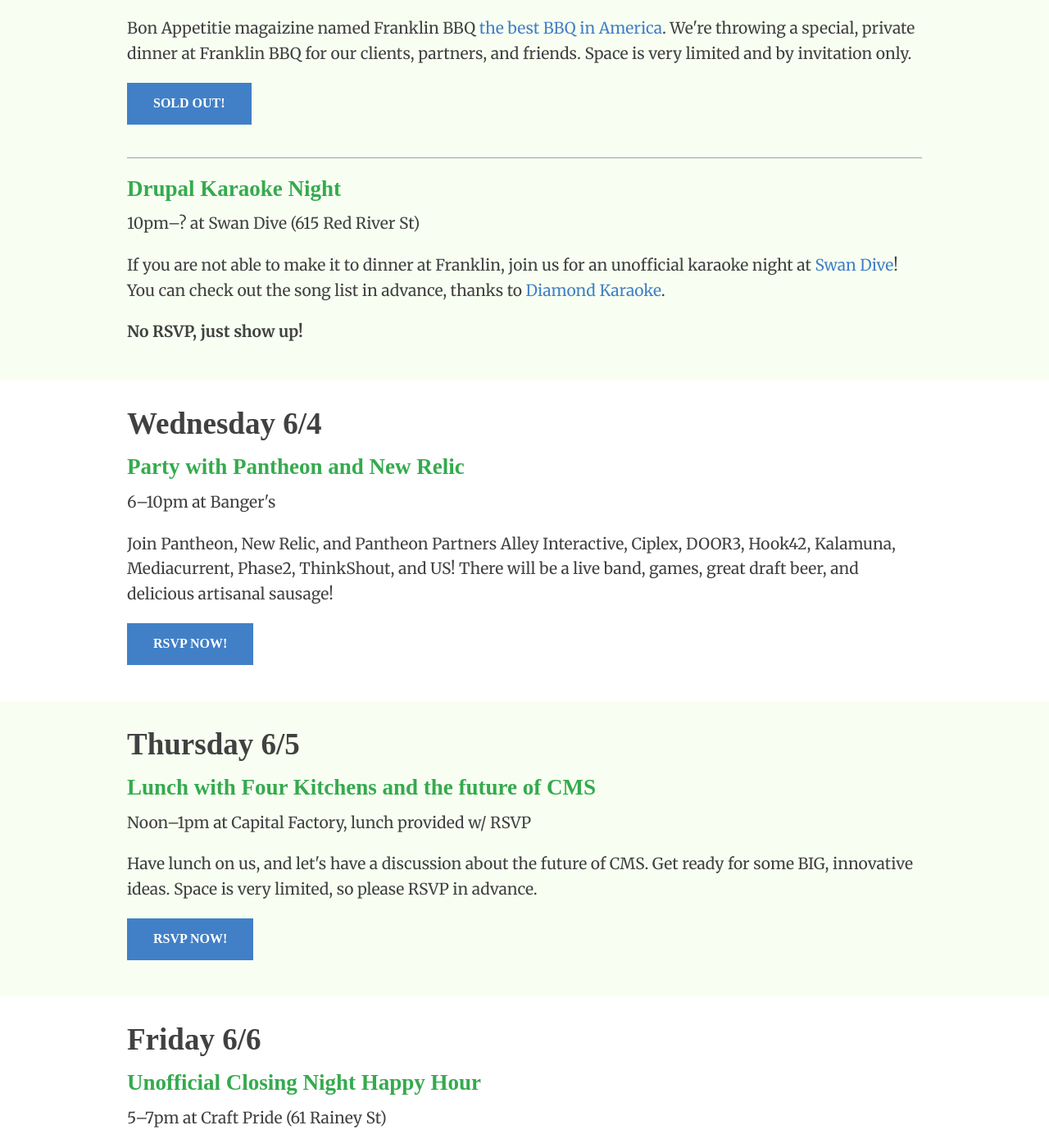
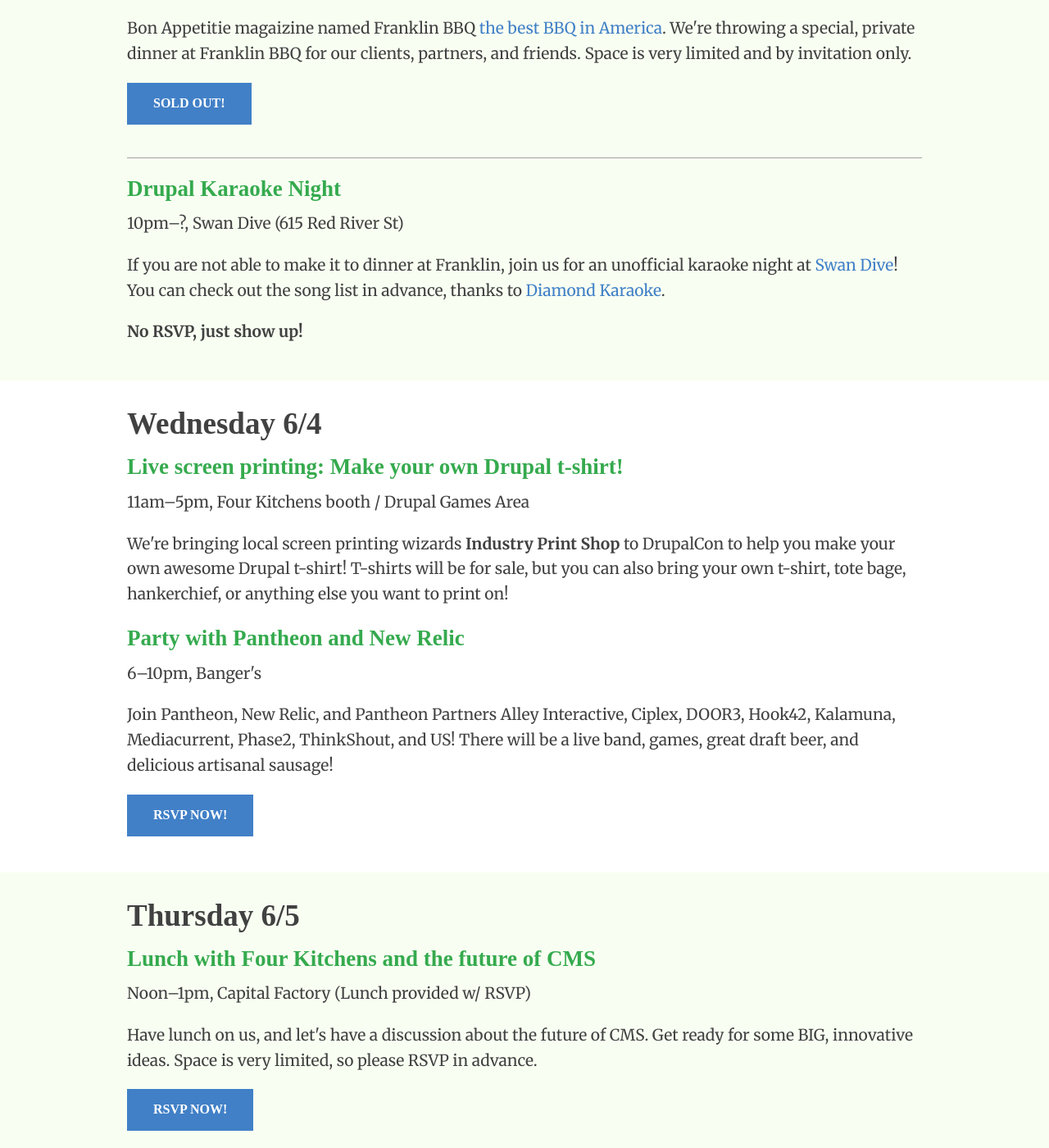
Before and after one commit to fourkitchens/4days-of-4K, a Jekyll site: the page built from index.html, in a window 1280 px wide and 1400 px high, scrolled down 908 px. Shown: the whole window at 82% size. Built offline with Jekyll 4.4.1, drawn with Linux system fonts in a browser that asks for light colours; some web fonts are replaced; Markdown is read by kramdown in place of the engine named in the settings; some of the changed text lies outside the part shown.

Commit message:
Adding screen printing event.

```diff
--- a/index.html
+++ b/index.html
@@ -50,7 +50,7 @@
         <hr>
 
         <h3>Drupal Karaoke Night</h3>
-        <p>10pm&ndash;? at Swan Dive (615 Red River St)</p>
+        <p>10pm&ndash;?, Swan Dive (615 Red River St)</p>
         <p>If you are not able to make it to dinner at Franklin, join us for an unofficial karaoke night at <a href="http://www.swandiveaustin.com/">Swan Dive</a>! You can check out the song list in advance, thanks to <a href="http://www.diamondkaraoke.com/songs.html">Diamond Karaoke</a>.</p>
         <p><strong>No RSVP, just show up!</strong></p>
       </div>
@@ -64,11 +64,15 @@
     <div class="large-12 columns">
       <div>
         <h2>Wednesday 6/4</h2>
+
+        <h3>Live screen printing: Make your own Drupal t-shirt!</h3>
+        <p>11am&ndash;5pm, Four Kitchens booth / Drupal Games Area</p>
+        <p>We're bringing local screen printing wizards <strong>Industry Print Shop</strong> to DrupalCon to help you make your own awesome Drupal t-shirt! T-shirts will be for sale, but you can also bring your own t-shirt, tote bage, hankerchief, or anything else you want to print on!</p>
+
         <h3>Party with Pantheon and New Relic</h3>
-        <p>6&ndash;10pm at Banger's</p>
+        <p>6&ndash;10pm, Banger's</p>
         <p>Join Pantheon, New Relic, and Pantheon Partners Alley Interactive, Ciplex, DOOR3, Hook42, Kalamuna, Mediacurrent, Phase2, ThinkShout, and US! There will be a live band, games, great draft beer, and delicious artisanal sausage!</p>
         <a href="http://www.eventbrite.com/e/drupalcon-party-hosted-by-pantheon-and-new-relic-tickets-11625677715/" class="medium button">RSVP now!</a>
-
       </div>
     </div>
   </div>
@@ -81,7 +85,7 @@
       <div>
         <h2>Thursday 6/5</h2>
         <h3>Lunch with Four Kitchens and the future of CMS</h3>
-        <p>Noon&ndash;1pm at Capital Factory, lunch provided w/ RSVP</p>
+        <p>Noon&ndash;1pm, Capital Factory (Lunch provided w/ RSVP)</p>
         <p>Have lunch on us, and let's have a discussion about the future of CMS. Get ready for some BIG, innovative ideas. Space is very limited, so please RSVP in advance.</p>
         <a href="https://future-of-cms.eventbrite.com/" class="medium button">RSVP now!</a>
       </div>
@@ -96,7 +100,7 @@
       <div>
         <h2>Friday 6/6</h2>
           <h3>Unofficial Closing Night Happy Hour</h3>
-          <p>5&ndash;7pm at Craft Pride (61 Rainey St)</p>
+          <p>5&ndash;7pm, Craft Pride (61 Rainey St)</p>
           <p>It's sprint day! Join us for an unofficial happy hour at <a href="http://craftprideaustin.com/">Craft Pride</a>! Craft Pride offers over 50 local Texas beers on tap. After a long day working hard making Drupal better, we know you'll deserve a cold one.</p>
           <p>No RSVPs required, just bring your lovely self!</p>
       </div>
```
